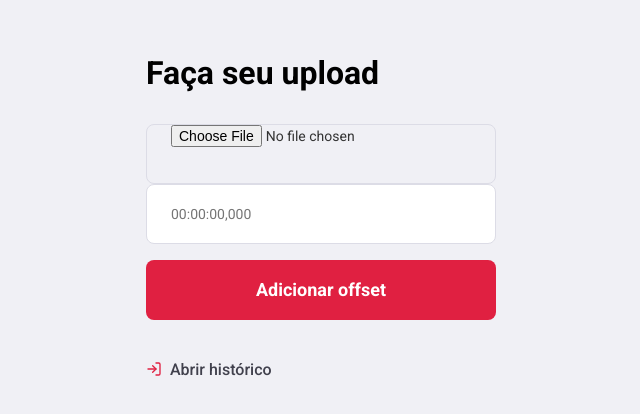
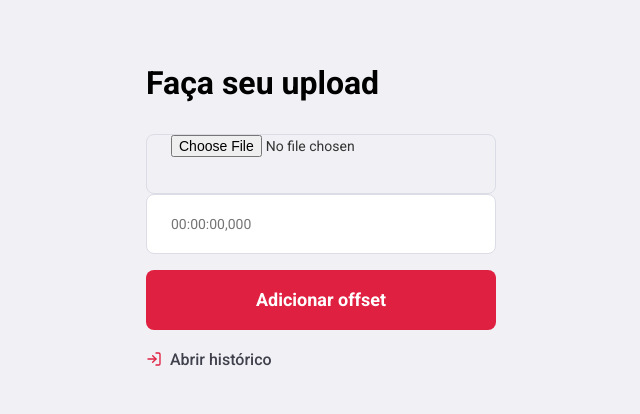
Before and after one commit to FelipeAlves99/MindMinersTest, a React (Create React App) app in the folder mind_miners_test/: page / in a window 1280 px wide. Shown: the part 234-648 px from the top of the page, without its empty margins (319-959 px from the left). Built offline with nearby package versions, Linux system fonts and the light colour scheme.

Commit message:
Updated styles

```diff
--- a/mind_miners_test/src/global.css
+++ b/mind_miners_test/src/global.css
@@ -20,6 +20,17 @@ textarea {
 
 button {
     cursor: pointer;
+}
+
+a {
+    color: #e02041;
+    font-weight: bold;
+    text-decoration: none;
+    font-size: 16px;
+}
+
+a:hover{
+    filter: brightness(70%);
 }
 
 form input {
@@ -67,7 +78,7 @@ form textarea {
 .file-list {
     display: flex;
     align-items: center;
-    margin-top: 40px;
+    margin-top: 20px;
     color: #41414d;
     font-size: 16px;
     text-decoration: none;
--- a/mind_miners_test/src/pages/DownloadPastFiles/styles.css
+++ b/mind_miners_test/src/pages/DownloadPastFiles/styles.css
@@ -43,7 +43,7 @@
 }
 
 .historico div div {
-    max-width: 100%;
+    max-width: 400px;
     display: flex;
     align-items: center;
     flex-direction: row;
@@ -55,6 +55,7 @@
 .historico div div p{
     font-size: 15px;
     max-width: 70%;
+    width: 70%;
 
     text-overflow: ellipsis;
     overflow: hidden;
--- a/mind_miners_test/src/pages/UploadFile/index.js
+++ b/mind_miners_test/src/pages/UploadFile/index.js
@@ -28,20 +28,20 @@ export default function UploadFile() {
         data.append('srtfile', file)
         data.append('offset', offset)
 
-        console.log(data);
-
         const options = {
             method: "POST",
             body: data
         };
         fetch(`${API_URL}/File`, options)
-            .then(response => response.blob())
+            .then(response => {
+                response.blob()
+             })
             .then((response) => {
                 const url = window.URL.createObjectURL(new Blob([response]));
                 setDownloadLink(url);
                 setResponseLink(true);
             })
-            .catch(error => { console.log('request failed', error); });
+            .catch(error => { console.log('request failed', error.message); });
     }
 
     return (
@@ -54,12 +54,17 @@ export default function UploadFile() {
                     <button className="button" type="submit" onClick={sendFile}>
                         Adicionar offset
                     </button>
+                    {
+                        responseLink &&
+                        <div className="downloadLink">
+                            <a href={downloadLink} download="legenda-com-offset.srt">Download</a>
+                        </div>
+                    }
                     <Link className="file-list" to="/filelist">
                         <FiLogIn size={16} color="#e02041" />
                         Abrir histórico
                     </Link>
                 </form>
-                {responseLink && <a href={downloadLink} download="legenda-com-offset.srt">Download</a>}
             </section>
         </div>
     );
--- a/mind_miners_test/src/pages/UploadFile/styles.css
+++ b/mind_miners_test/src/pages/UploadFile/styles.css
@@ -23,3 +23,9 @@
     font-size: 32px;
     margin-bottom: 32px;
 }
+
+.downloadLink {
+    width: 100%;
+    margin: 15px auto;
+    text-align: center;
+}
```
